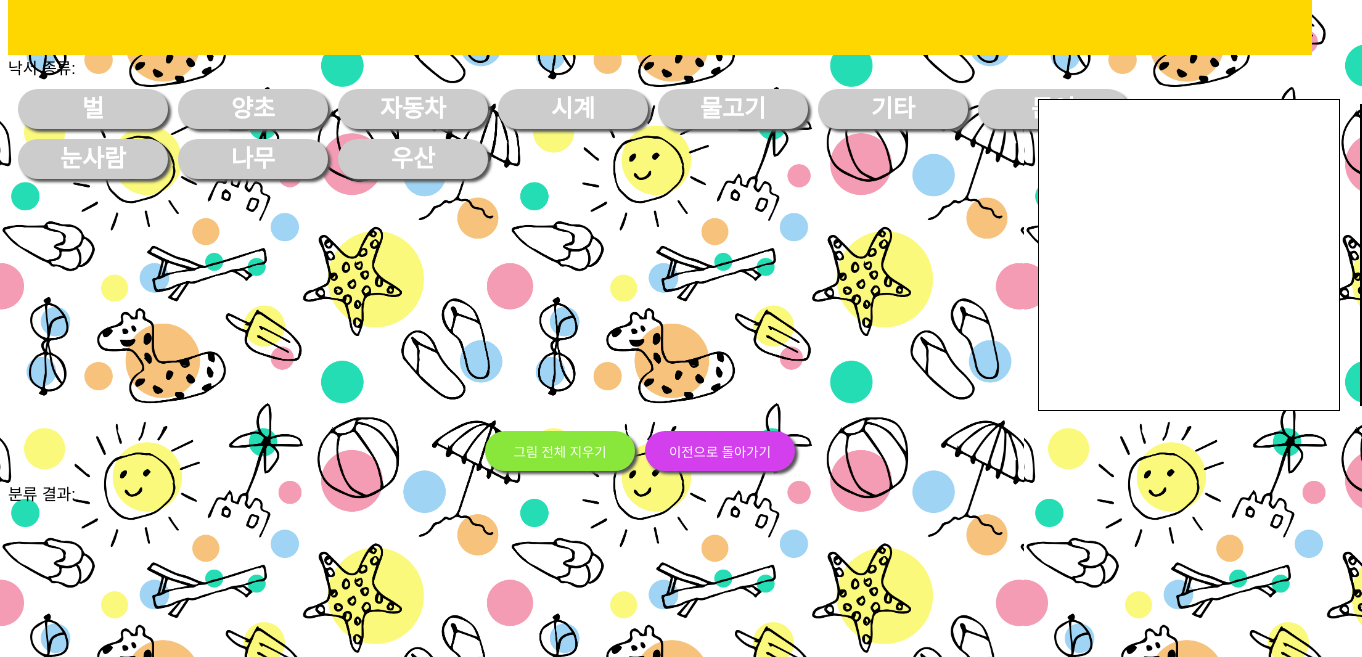
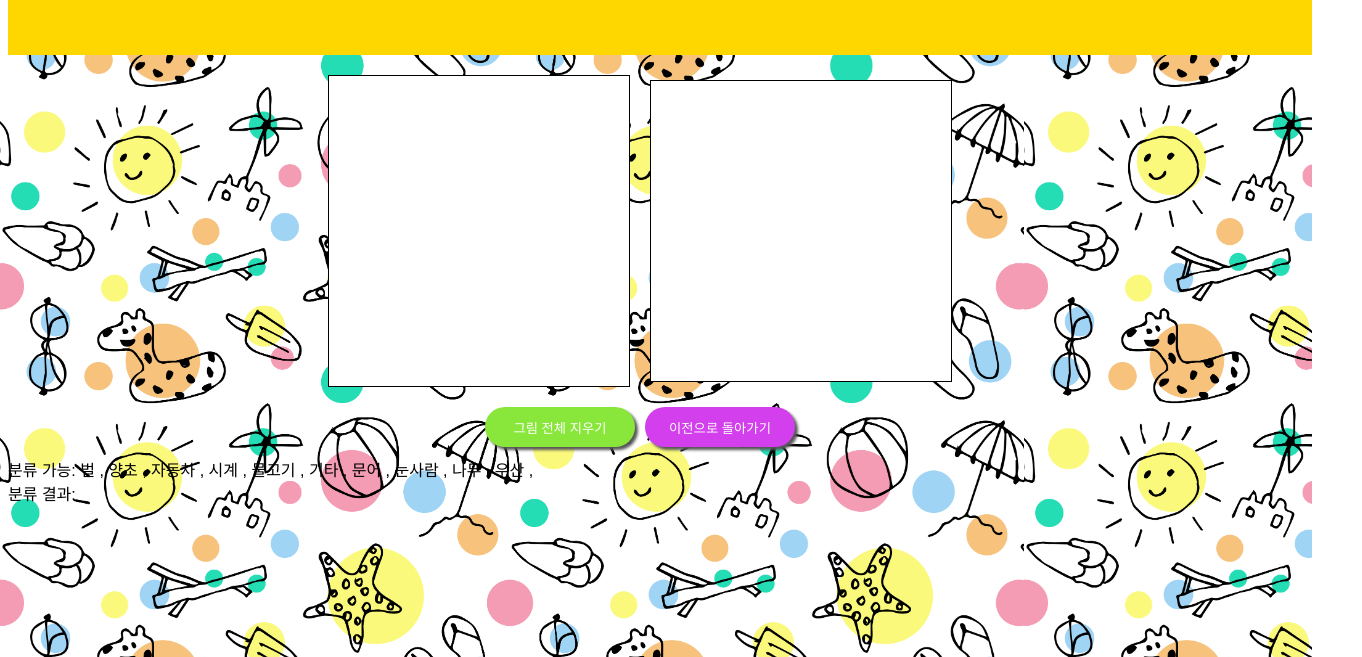
Before and after one commit to happy5happy5/doodle, a plain HTML site: page index.html in a window 1280 px wide. Shown: the part 143-800 px from the top of the page, 1362 px wide, since content can reach past the window. Drawn offline with Linux system fonts and the light colour scheme; a web font is replaced by a local one.

Commit message:
Update index.html

```diff
--- a/index.html
+++ b/index.html
@@ -123,7 +123,6 @@
   /*  캔버스 옆에 나란히 있도록 css 수정 */
   /*  세로 1줄로 정렬*/
     .classes{
-        float : left;
         width: 150px;
         height: 40px;
         background-color: #ccc;
@@ -137,6 +136,8 @@
         text-align: center;
         font-size: 1.5em;
         font-weight: bold;
+    /*  가로로 정렬한다*/
+        float : left;
 
     }
 
@@ -160,26 +161,7 @@
 <header>
   <h1>FTF조</h1>
 </header>
-<!--테스트가 가능한 낙서의 종류를 텍스트로 표시한다-->
-<div>
-  <span>낙서 종류: </span>
-<!--  'bee', 'candle', 'car', 'clock', 'fish', 'guitar', 'octopus', 'snowman', 'tree', 'umbrella'-->
-  <div>
-<!--  가능한 종류를 한글로 나열한다-->
-<!--    버튼이 아니라 그냥 텍스트만 나열-->
-    <div class="classes">벌</div>
-    <div class="classes">양초</div>
-    <div class="classes">자동차</div>
-    <div class="classes">시계</div>
-    <div class="classes">물고기</div>
-    <div class="classes">기타</div>
-    <div class="classes">문어</div>
-    <div class="classes">눈사람</div>
-    <div class="classes">나무</div>
-    <div class="classes">우산</div>
-  </div>
 
-</div>
 <div id="canvas-container">
   <canvas id="canvas" width="300" height="300"></canvas>
   <div id="image-container" style="background-color: white">
@@ -191,6 +173,21 @@
   <button onclick="undo()" style="background-color: #d33eed;">이전으로 돌아가기</button>
 </div>
 <div>
+  <div>
+    <!--  가능한 종류를 한글로 나열한다-->
+    <!--    버튼이 아니라 그냥 텍스트만 나열-->
+    <span >분류 가능: </span>
+    <span >벌 ,</span>
+    <span >양초 ,</span>
+    <span >자동차 ,</span>
+    <span >시계 ,</span>
+    <span >물고기 ,</span>
+    <span >기타 ,</span>
+    <span >문어 ,</span>
+    <span >눈사람 ,</span>
+    <span >나무 ,</span>
+    <span >우산 ,</span>
+  </div>
   <span>분류 결과: </span>
   <div id="result"></div>
 <!--  줄바꿈-->
```
